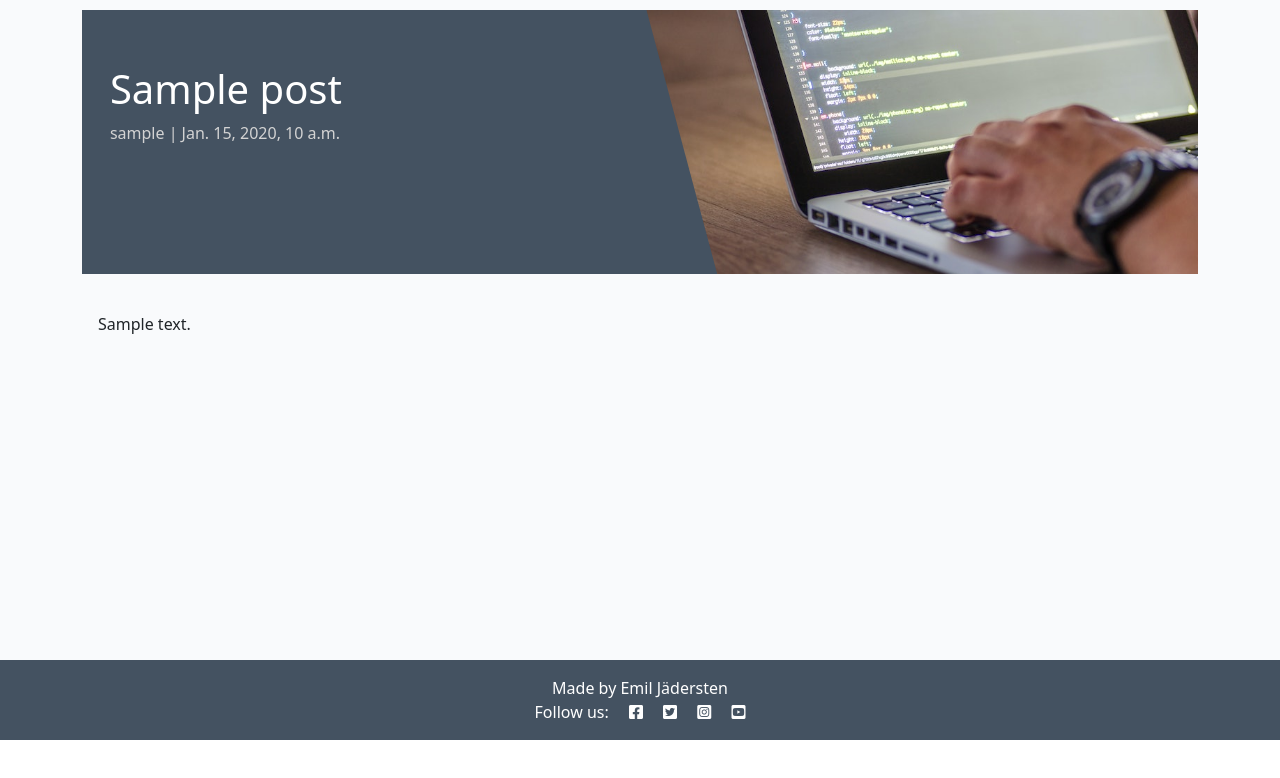
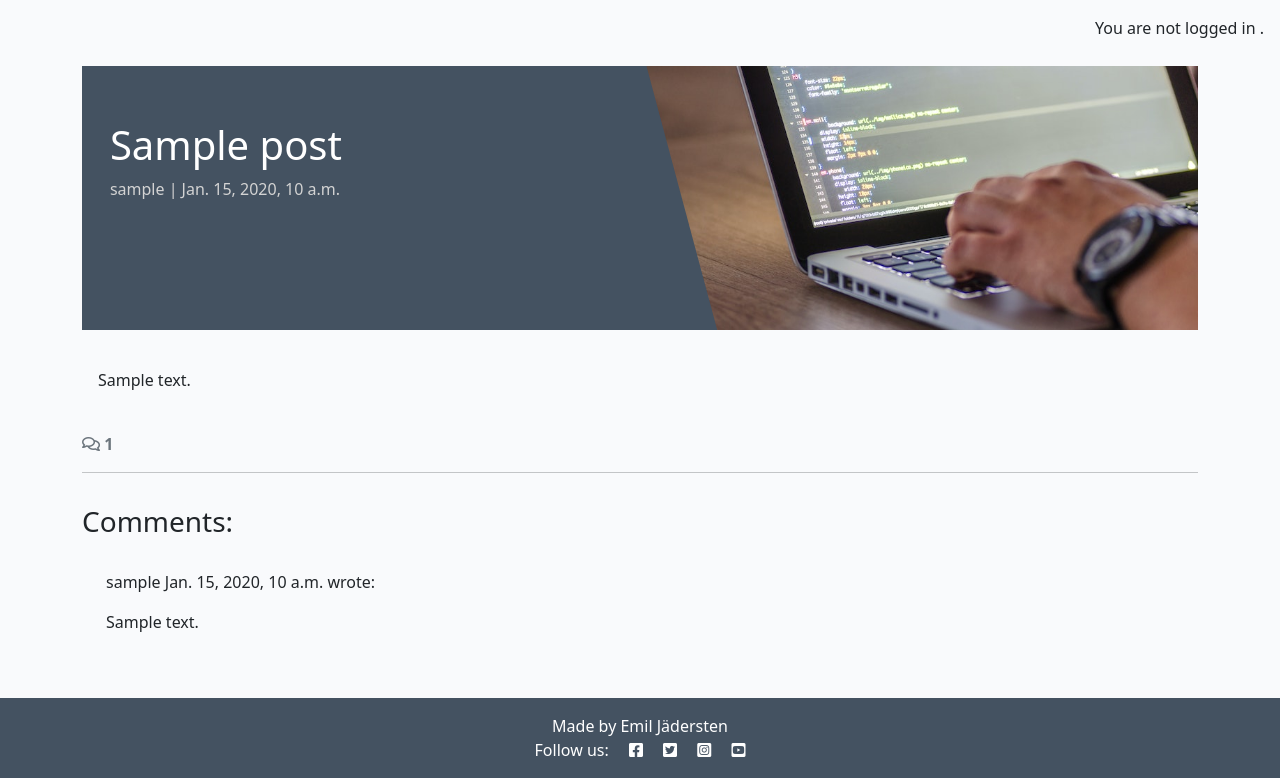
Before and after one commit to EmilionR/django-blog, a Django app: a page that uses templates/base.html in a window 1280 px wide. Shown: the part 60-838 px from the top of the page. Before the commit the page ends 800 px from the top, so only its background shows below. Run offline with Django 4.2, Linux system fonts and the light colour scheme; tables that the repository leaves empty hold one stand-in row (values such as "Sample post").

Commit message:
Make comments visible on blog post page

```diff
--- a/blog/templates/blog/post_detail.html
+++ b/blog/templates/blog/post_detail.html
@@ -29,6 +29,48 @@
             </div>
         </div>
     </div>
+    <!-- Displaying count of comments -->
+    <div class="row">
+        <div class="col-12">
+            <strong class="text-secondary">
+                <i class="far fa-comments"></i> {{ comment_count }}
+            </strong>
+        </div>
+        <div class="col-12">
+            <hr>
+        </div>
+    </div>
+    <!-- Displaying Comments -->
+    <div class="row">
+        <div class="col-md-8 card mb-4  mt-3 ">
+            <h3>Comments:</h3>
+            <div class="card-body">
+                <!-- We want a for loop inside the empty control tags
+          to iterate through each comment in comments -->
+                {% for comment in comments %}
+                <div class="p-2 comments
+          {% if not comment.approved and comment.author == user %}
+          faded{% elif not comment.approved %} d-none{% endif %}">
+                    <p class="font-weight-bold">
+                        {{ comment.author }}
+                        <span class="font-weight-normal">
+                            {{ comment.created_on }}
+                        </span> wrote:
+                    </p>
+                    <div id="comment{{ comment.id }}">
+                        {{ comment.body | linebreaks }}
+                    </div>
+                    {% if not comment.approved and comment.author == user %}
+                    <p class="approval">
+                        This comment is awaiting approval
+                    </p>
+                    {% endif %}
+                </div>
+                <!-- Our for loop ends here -->
+                {% endfor %}
+            </div>
+        </div>
+    </div>
 </div>
 
 {% endblock content %}
--- a/blog/views.py
+++ b/blog/views.py
@@ -25,5 +25,8 @@ def post_detail(request, slug):
     """
     queryset = Post.objects.filter(status=1)
     post = get_object_or_404(queryset, slug=slug)
+    comments = post.comments.all().order_by("-created_on")
+    comment_count = post.comments.filter(approved=True).count()
 
-    return render(request, "blog/post_detail.html", {"post": post},)
+    return render(request, "blog/post_detail.html", {"post": post,  "comments": comments,
+        "comment_count": comment_count,},)
--- a/templates/base.html
+++ b/templates/base.html
@@ -74,7 +74,13 @@
     </nav>
 
     <main class="flex-shrink-0 main-bg">
-
+        <p class="text-end m-3">
+            {% if user.is_authenticated %}
+            You are logged in as {{ user }}
+            {% else %}
+            You are not logged in
+            {% endif %}.
+        </p>
         {% block content %}
         <!-- Content Goes here -->
         {% endblock content %}
```
Also changed, not shown: templates/account/signup.html (+15 -4 lines).
